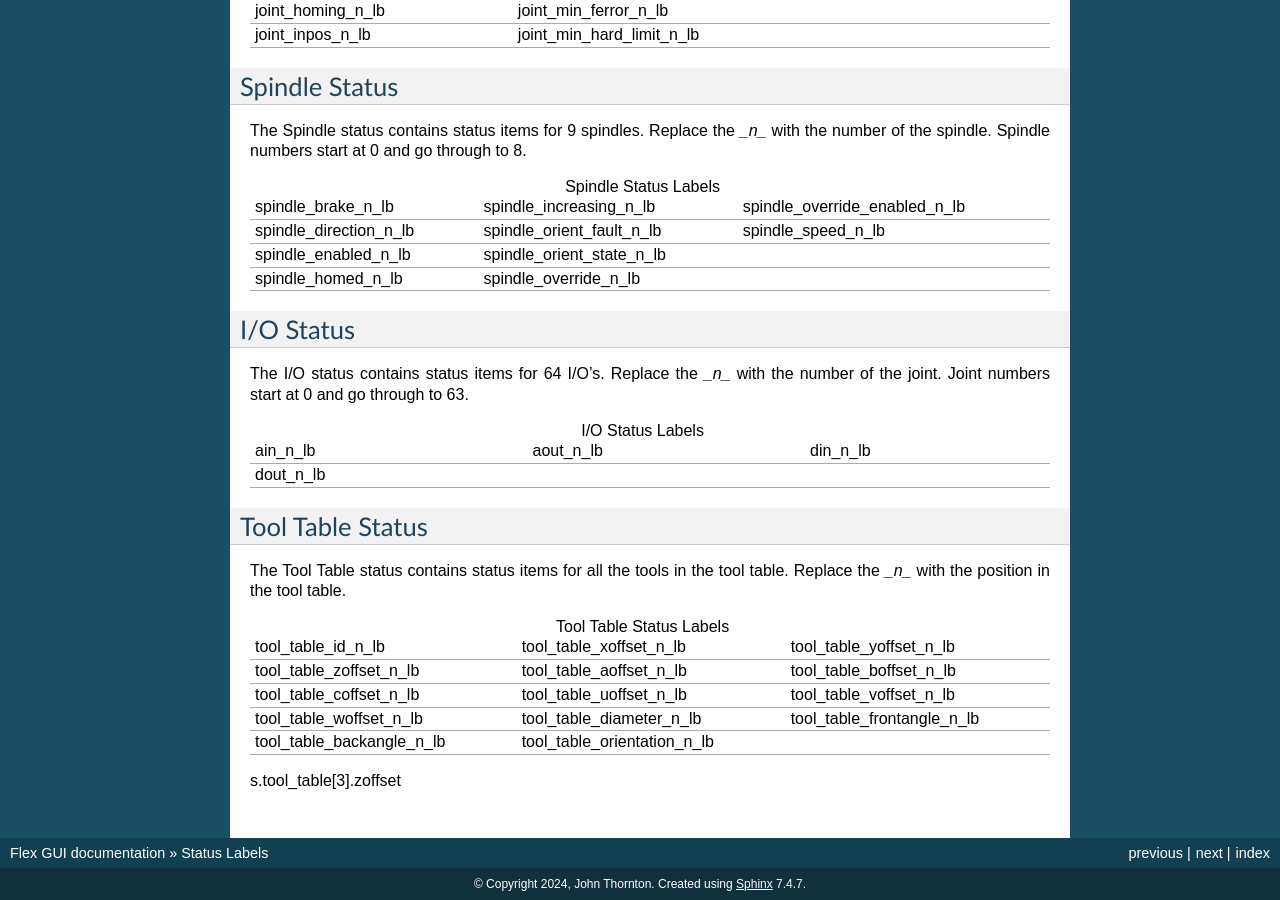
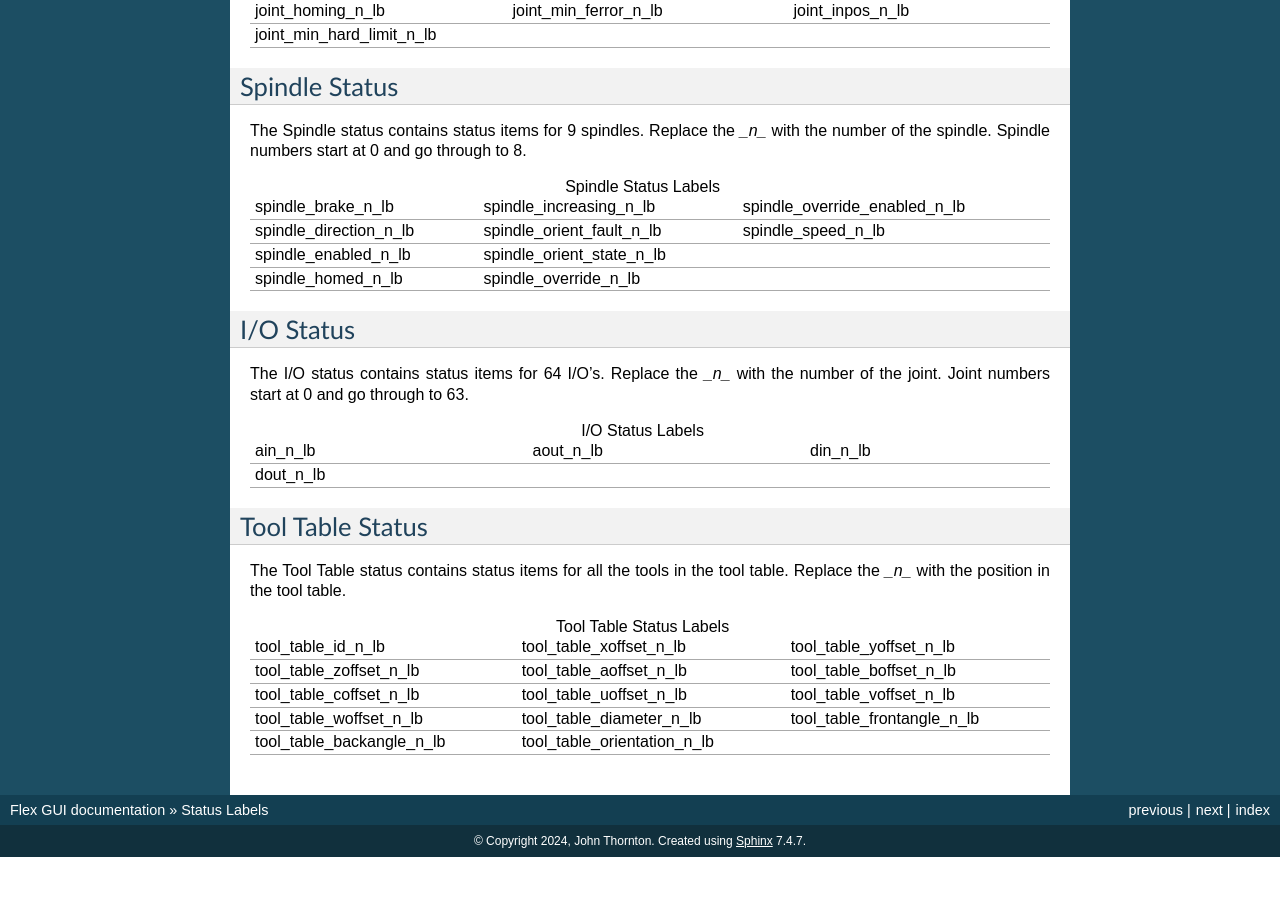
Before and after one commit to jethornton/flexgui, a Sphinx documentation site: the page built from docs/source/labels.rst, in a window 1280 px wide and 900 px high, scrolled down 1440 px. Built offline with Sphinx 7.4.7, drawn with Linux system fonts in a browser that asks for light colours; after the commit the page ends 2297 px from its top, so only the background shows below that.

Commit message:
update docs
Signed-off-by: John Thornton <dev@gnipsel.com>

```diff
--- a/docs/source/labels.rst
+++ b/docs/source/labels.rst
@@ -72,8 +72,8 @@
 	joint_ferror_current_n_lb, joint_max_hard_limit_n_lb, joint_override_limits_n_lb
 	joint_ferror_highmark_n_lb, joint_max_position_limit_n_lb, joint_units_n_lb
 	joint_homed_n_lb, joint_max_soft_limit_n_lb, joint_velocity_n_lb
-	joint_homing_n_lb, joint_min_ferror_n_lb,
-	joint_inpos_n_lb, joint_min_hard_limit_n_lb,
+	joint_homing_n_lb, joint_min_ferror_n_lb, joint_inpos_n_lb,
+	joint_min_hard_limit_n_lb,
 
 Spindle Status
 --------------
@@ -118,6 +118,3 @@
 	tool_table_coffset_n_lb, tool_table_uoffset_n_lb, tool_table_voffset_n_lb
 	tool_table_woffset_n_lb, tool_table_diameter_n_lb, tool_table_frontangle_n_lb
 	tool_table_backangle_n_lb, tool_table_orientation_n_lb
-
-
-s.tool_table[3].zoffset
```
